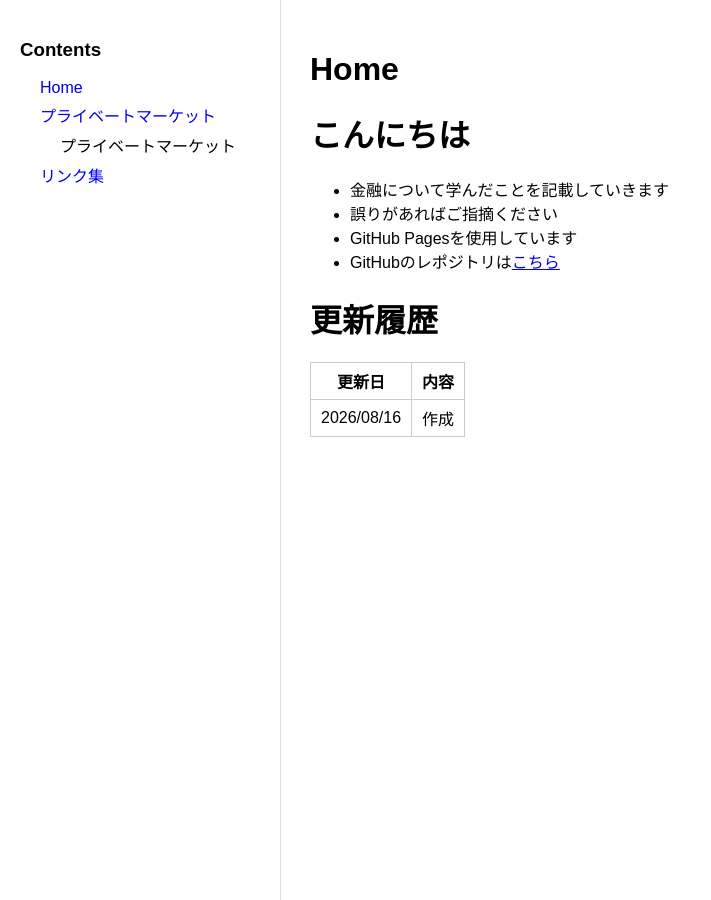
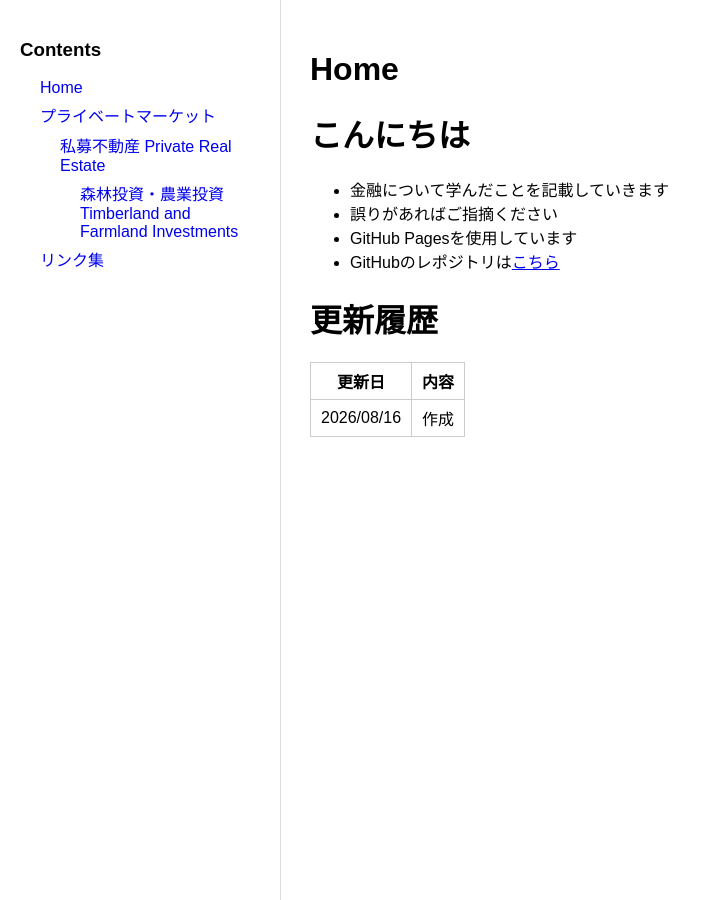
Before and after one commit to Naoki-Yamamoto-codes/finance, a Jekyll site: the page built from index.md, in a window 1280 px wide. Shown: the whole page, without its empty margins (0-711 px from the left). Built offline with Jekyll 4.4.1, drawn with Linux system fonts in a browser that asks for light colours; part of the change alters nothing that is shown.

Commit message:
add timberland

```diff
--- /dev/null
+++ b/_contents/private_markets/private_real_estate/index.md
@@ -0,0 +1,9 @@
+---
+layout: default
+title: 私募不動産 Private Real Estate
+permalink: /contents/private_markets/private_real_estate
+---
+
+
+# 外部リンク
+- [Blackstone プライベート不動産入門](https://www.blackstone.com/ja-jp/pws/essentials-of-private-real-estate/)
--- /dev/null
+++ b/_contents/private_markets/private_real_estate/timberland_farmland.md
@@ -0,0 +1,39 @@
+---
+layout: default
+title: 森林投資・農業投資 Timberland and Farmland Investments
+---
+
+## 森林投資の評価
+1回の伐採サイクルにおけるキャッシュフローから、1回の伐採サイクルの現在価値を計算する。
+
+$$
+NPV = \sum_{i=0}^{N}\left(\frac{CF_i}{(1+r)^i}\right)
+$$
+
+|記号|意味|
+|---|---|
+|$NPV$|現在価値|
+|$N$|輪伐期、1ローテーションの年数|
+|$r$|要求収益率(required rate of return)|
+|$CF_i$|年$i$におけるキャッシュフロー|
+
+森林投資では土地希望価(LEV, Land Expectation Value)が使用される。
+1ローテーションに一回、将来価値分のキャッシュフローが輪伐期の最後に発生するとする。
+森林に満期はないので、無限にローテーションできると仮定した場合の、キャッシュフローの現在価値を土地希望価(LEV)と呼ぶ。
+
+$$
+NFV = (1+r)^N NPV
+$$
+
+$$
+\begin{align}
+LEV &= \sum_{i=1}^\infty \frac{NFV}{\left[(1+r)^N\right]^i} \\
+&= \frac{NFV}{(1+r)^N-1} \\
+&= \frac{(1+r)^N}{(1+r)^N-1} NPV
+\end{align}
+$$
+
+|記号|意味|
+|---|---|
+|$NFV$|将来価値|
+|$LEV$|土地希望価|
--- a/_data/toc.yml
+++ b/_data/toc.yml
@@ -4,8 +4,11 @@
 - name: プライベートマーケット
   href: /contents/private_markets/
   items:
-    - name: プライベートマーケット
-      href:
+    - name: 私募不動産 Private Real Estate
+      href: /contents/private_markets/private_real_estate
+      items:
+        - name: 森林投資・農業投資 Timberland and Farmland Investments
+          href: /contents/private_markets/private_real_estate/timberland_farmland/
 
 - name: リンク集
   href: /contents/links/
--- a/_layouts/default.html
+++ b/_layouts/default.html
@@ -54,6 +54,16 @@
         padding: 6px 10px;
     }
   </style>
+  <script>
+  MathJax = {
+    tex: {
+      tags: 'ams',
+      inlineMath: [['$', '$'], ['\\(', '\\)']],
+      displayMath: [['$$', '$$'], ['\\[', '\\]']]
+    }
+  };
+  </script>
+  <script async src="https://cdn.jsdelivr.net/npm/mathjax@3/es5/tex-mml-chtml.js"></script>
 </head>
 
 <body>
```
